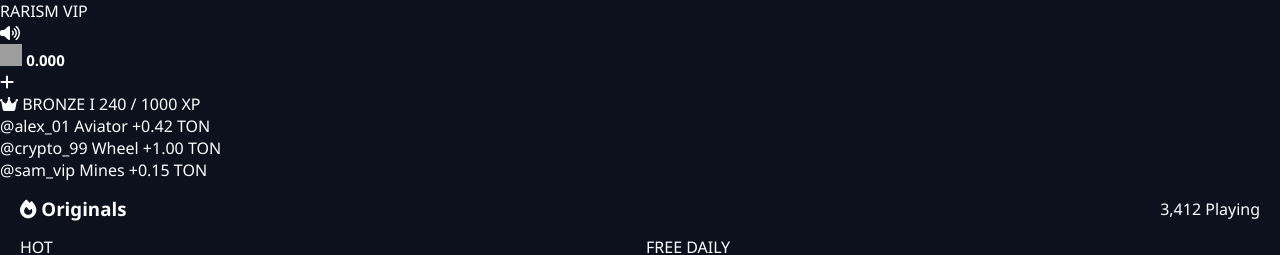
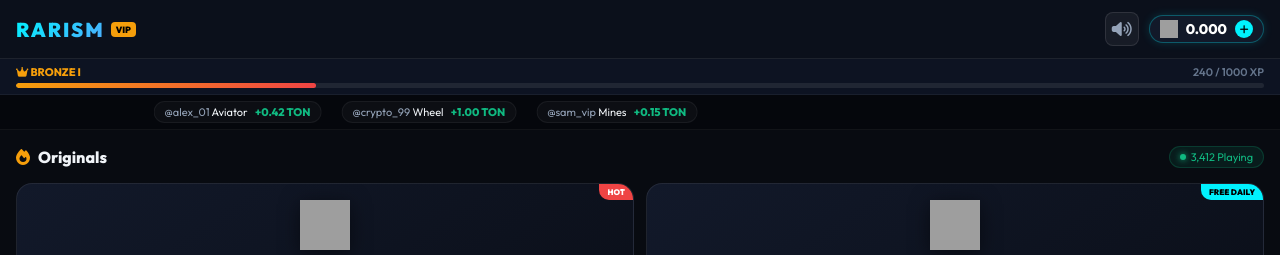
Before and after one commit to sellingat500-web/Game-tgbot, a PHP site: page / in a window 1280 px wide. Shown: the top 255 px of the page. Run offline with PHP 8.4, Linux system fonts and the light colour scheme; some libraries are stand-ins or nearby versions; grey boxes are pictures that could not be loaded.

Commit message:
Update style.css

```diff
--- a/style.css
+++ b/style.css
@@ -1,82 +1,101 @@
-* { margin: 0; padding: 0; box-sizing: border-box; font-family: 'Segoe UI', system-ui, sans-serif; }
-body { background-color: #0d111d; color: #ffffff; padding-bottom: 80px; overflow-x: hidden; }
+@import url('https://fonts.googleapis.com/css2?family=Outfit:wght@400;600;800;900&display=swap');
 
-/* Top Bar */
-.new-top-bar { display: flex; justify-content: space-between; align-items: center; padding: 15px 20px; background: #131929; border-bottom: 1px solid #1f2a44; }
-.logo-text { font-size: 22px; font-weight: 900; letter-spacing: 2px; color: #0088cc; }
-.balance-pill { display: flex; align-items: center; background: #1a233a; border: 1px solid #0088cc; padding: 5px 12px; border-radius: 30px; gap: 8px; cursor: pointer; }
-#user-balance { font-weight: bold; font-size: 15px; color: #ffffff; }
-.ton-icon { width: 22px; height: 22px; }
+* { margin: 0; padding: 0; box-sizing: border-box; font-family: 'Outfit', sans-serif; -webkit-tap-highlight-color: transparent; }
+body { background: #080b11; color: #f1f5f9; padding-bottom: 85px; overflow-x: hidden; }
 
-/* Ticker Bar */
-.live-ticker { background: #080c16; padding: 8px 0; overflow: hidden; white-space: nowrap; border-bottom: 1px solid #1f2a44; font-size: 12px; color: #94a3b8; }
-.ticker-content { display: inline-block; animation: ticker 20s linear infinite; }
-.ticker-content b { color: #10b981; }
+/* Stake Style Glass Header */
+.glass-header { position: sticky; top: 0; z-index: 90; display: flex; justify-content: space-between; align-items: center; padding: 12px 16px; background: rgba(13, 18, 30, 0.8); backdrop-filter: blur(12px); border-bottom: 1px solid rgba(255, 255, 255, 0.08); }
+.logo-box { display: flex; align-items: center; gap: 6px; }
+.logo-glow { font-size: 20px; font-weight: 900; letter-spacing: 2px; background: linear-gradient(135deg, #00f2fe, #4facfe); -webkit-background-clip: text; -webkit-text-fill-color: transparent; }
+.pro-tag { background: #f59e0b; color: #000; font-size: 9px; font-weight: 900; padding: 2px 5px; border-radius: 4px; }
+
+.header-right { display: flex; align-items: center; gap: 10px; }
+.sound-toggle-btn { width: 34px; height: 34px; background: rgba(255, 255, 255, 0.05); border: 1px solid rgba(255, 255, 255, 0.1); border-radius: 8px; display: flex; align-items: center; justify-content: center; color: #94a3b8; cursor: pointer; }
+
+.balance-pill-pro { display: flex; align-items: center; background: #121929; border: 1px solid rgba(0, 242, 254, 0.3); padding: 4px 10px; border-radius: 20px; gap: 8px; cursor: pointer; box-shadow: 0 0 10px rgba(0, 242, 254, 0.15); }
+.ton-icon { width: 18px; height: 18px; }
+#user-balance { font-weight: 800; font-size: 14px; color: #ffffff; }
+.plus-btn { background: #00f2fe; color: #000; width: 18px; height: 18px; border-radius: 50%; display: flex; align-items: center; justify-content: center; font-size: 10px; font-weight: bold; }
+
+/* VIP Level Bar */
+.vip-bar-container { background: #0d1322; padding: 6px 16px; border-bottom: 1px solid rgba(255, 255, 255, 0.05); }
+.vip-info { display: flex; justify-content: space-between; font-size: 11px; margin-bottom: 4px; }
+.vip-badge { color: #f59e0b; font-weight: 800; }
+.vip-xp-text { color: #64748b; font-weight: 600; }
+.xp-progress-track { width: 100%; height: 5px; background: rgba(255, 255, 255, 0.08); border-radius: 10px; overflow: hidden; }
+.xp-progress-fill { height: 100%; background: linear-gradient(90deg, #f59e0b, #ef4444); border-radius: 10px; transition: width 0.3s; }
+
+/* Live Bet Feed */
+.live-bets-bar { background: #05070c; padding: 6px 0; overflow: hidden; border-bottom: 1px solid rgba(255,255,255,0.05); }
+.bets-ticker { display: flex; gap: 20px; animation: ticker 15s linear infinite; white-space: nowrap; font-size: 11px; }
+.bet-item { background: rgba(255,255,255,0.03); padding: 3px 10px; border-radius: 12px; border: 1px solid rgba(255,255,255,0.05); }
+.bet-item .user { color: #94a3b8; }
+.bet-item .win { color: #10b981; font-weight: bold; margin-left: 5px; }
 @keyframes ticker { 0% { transform: translateX(100%); } 100% { transform: translateX(-100%); } }
 
-/* Section Title */
+/* Cards & Layout */
+.page { display: none; padding: 16px; }
+.page.active { display: block; }
 .section-title { display: flex; justify-content: space-between; align-items: center; margin-bottom: 15px; }
-.live-badge { background: rgba(239, 68, 68, 0.2); color: #ef4444; padding: 4px 10px; border-radius: 12px; font-size: 11px; font-weight: bold; border: 1px solid #ef4444; }
+.section-title h3 { font-size: 16px; font-weight: 800; }
+.highlight-icon { color: #f59e0b; margin-right: 5px; }
+.online-pill { font-size: 11px; color: #10b981; background: rgba(16, 185, 129, 0.1); padding: 3px 10px; border-radius: 12px; border: 1px solid rgba(16, 185, 129, 0.2); display: flex; align-items: center; gap: 5px; }
+.green-dot { width: 6px; height: 6px; background: #10b981; border-radius: 50%; box-shadow: 0 0 6px #10b981; }
 
-/* Games Grid */
-.games-container { padding: 15px 20px; }
 .games-grid { display: grid; grid-template-columns: repeat(2, 1fr); gap: 12px; }
-.game-card { background: #151d30; border: 1px solid #1e2942; border-radius: 14px; padding: 15px; text-align: center; position: relative; overflow: hidden; }
-.game-card.full-width { grid-column: span 2; display: flex; align-items: center; justify-content: space-around; }
-.game-img { width: 55px; height: 55px; margin-bottom: 8px; object-fit: contain; }
-.game-title { font-weight: bold; font-size: 14px; color: #f1f5f9; margin-bottom: 6px; }
-.play-tag { font-size: 10px; background: #0088cc; color: white; padding: 3px 8px; border-radius: 6px; font-weight: bold; }
-.game-badge { position: absolute; top: 0; right: 0; background: #f59e0b; color: black; font-size: 9px; font-weight: bold; padding: 2px 8px; border-bottom-left-radius: 8px; }
+.pro-game-card { background: linear-gradient(145deg, #12192a, #0b0f19); border: 1px solid rgba(255, 255, 255, 0.08); border-radius: 16px; padding: 16px; text-align: center; position: relative; overflow: hidden; transition: 0.2s; cursor: pointer; }
+.pro-game-card:active { transform: scale(0.96); }
+.card-media img { width: 50px; height: 50px; filter: drop-shadow(0 4px 10px rgba(0,0,0,0.5)); margin-bottom: 10px; }
+.card-title { font-weight: 800; font-size: 14px; color: #f8fafc; }
+.card-sub { font-size: 10px; color: #64748b; margin-top: 2px; }
+.card-badge { position: absolute; top: 0; right: 0; font-size: 8px; font-weight: 900; padding: 3px 8px; border-bottom-left-radius: 10px; text-transform: uppercase; }
+.card-badge.hot { background: #ef4444; color: #fff; }
+.card-badge.bonus { background: #00f2fe; color: #000; }
+.card-badge.jackpot { background: #f59e0b; color: #000; }
 
-/* Profile Card */
-.profile-card { text-align: center; padding: 20px; background: #151d30; margin: 15px 20px; border-radius: 16px; border: 1px solid #1e2942; }
-#profile-dp { width: 70px; height: 70px; border-radius: 50%; border: 3px solid #0088cc; margin-bottom: 8px; }
-.referral-box { background: #151d30; margin: 0 20px; padding: 20px; border-radius: 16px; border: 1px solid #1e2942; text-align: center; }
-.ref-icon { font-size: 30px; color: #f59e0b; margin-bottom: 5px; }
+/* Glass Cards */
+.glass-card { background: rgba(18, 25, 42, 0.7); backdrop-filter: blur(10px); border: 1px solid rgba(255, 255, 255, 0.08); border-radius: 20px; padding: 20px; margin-bottom: 15px; }
+.profile-card { text-align: center; }
+.avatar-glow-wrapper img { width: 75px; height: 75px; border-radius: 50%; border: 3px solid #00f2fe; box-shadow: 0 0 20px rgba(0, 242, 254, 0.4); margin-bottom: 10px; }
+.user-id-badge { display: inline-block; background: rgba(255,255,255,0.05); padding: 2px 10px; border-radius: 10px; font-size: 12px; color: #94a3b8; margin-top: 4px; }
 
-/* Wallet Section Styles */
-#page-wallet { padding: 20px; }
-.wallet-card { background: linear-gradient(135deg, #1e2942, #111827); padding: 20px; border-radius: 16px; border: 1px solid #0088cc; text-align: center; margin-bottom: 20px; }
-.balance-label { font-size: 12px; color: #94a3b8; text-transform: uppercase; }
-.balance-val { font-size: 32px; color: #ffffff; margin-top: 5px; }
-.balance-val small { font-size: 16px; color: #0088cc; }
+.btn-glow { width: 100%; padding: 14px; border: none; border-radius: 12px; font-weight: 800; font-size: 14px; cursor: pointer; color: white; background: linear-gradient(135deg, #00f2fe, #4facfe); box-shadow: 0 4px 15px rgba(0, 242, 254, 0.3); transition: 0.2s; }
+.btn-glow:active { transform: scale(0.98); }
 
-.wallet-tabs { display: flex; gap: 10px; margin-bottom: 15px; }
-.tab-btn { flex: 1; padding: 12px; background: #151d30; border: 1px solid #1e2942; color: #94a3b8; border-radius: 10px; font-weight: bold; cursor: pointer; }
-.tab-btn.active { background: #0088cc; color: white; border-color: #0088cc; }
+/* Custom Floating Toast */
+#toast-container { position: fixed; top: 20px; left: 50%; transform: translateX(-50%); z-index: 1000; display: flex; flex-direction: column; gap: 8px; width: 90%; max-width: 350px; pointer-events: none; }
+.toast { background: #12192a; color: white; padding: 12px 16px; border-radius: 12px; border: 1px solid rgba(255,255,255,0.1); font-size: 13px; font-weight: 600; display: flex; align-items: center; gap: 10px; box-shadow: 0 10px 25px rgba(0,0,0,0.5); animation: toastIn 0.3s forwards; pointer-events: auto; }
+.toast.success { border-color: #10b981; } .toast.error { border-color: #ef4444; } .toast.info { border-color: #00f2fe; }
+@keyframes toastIn { from { opacity: 0; transform: translateY(-20px); } to { opacity: 1; transform: translateY(0); } }
 
-.wallet-box { background: #151d30; padding: 20px; border-radius: 16px; border: 1px solid #1e2942; text-align: center; }
-.wallet-box input { width: 100%; padding: 12px; margin: 12px 0; border-radius: 8px; border: 1px solid #1e2942; background: #0d111d; color: white; font-size: 15px; outline: none; text-align: center; }
-.info-text { font-size: 12px; color: #f59e0b; margin-top: 5px; }
-.max-text { font-size: 13px; color: #10b981; margin: 8px 0; }
+/* WHEEL PRO STAGE */
+#page-wheel { text-align: center; }
+.wheel-stage { position: relative; width: 310px; height: 310px; margin: 20px auto; }
+.wheel-pointer-pro { position: absolute; top: -12px; left: 50%; transform: translateX(-50%); width: 0; height: 0; border-left: 14px solid transparent; border-right: 14px solid transparent; border-top: 24px solid #ef4444; z-index: 30; filter: drop-shadow(0 2px 6px #ef4444); }
+.wheel-center-cap { position: absolute; top: 50%; left: 50%; transform: translate(-50%, -50%); width: 55px; height: 55px; background: #080b11; border-radius: 50%; border: 3px solid #00f2fe; z-index: 20; display: flex; align-items: center; justify-content: center; box-shadow: 0 0 15px rgba(0, 242, 254, 0.5); }
+.wheel-center-cap img { width: 28px; height: 28px; }
 
-.btn { width: 100%; padding: 12px; border: none; border-radius: 10px; font-weight: bold; cursor: pointer; color: white; font-size: 14px; }
-.deposit-btn { background: #10b981; } .withdraw-btn { background: #ef4444; } .refer-btn { background: #0088cc; } .claim-btn { background: #10b981; }
+.wheel-board { width: 100%; height: 100%; border-radius: 50%; position: relative; overflow: hidden; border: 6px solid #12192a; box-shadow: 0 0 30px rgba(0, 242, 254, 0.2); transition: transform 4s cubic-bezier(0.15, 0.9, 0.2, 1); }
+.wheel-slice-text { position: absolute; top: 50%; left: 50%; width: 100px; height: 30px; margin-top: -15px; margin-left: -50px; transform-origin: center center; text-align: center; font-weight: 800; font-size: 13px; color: #ffffff; text-shadow: 0 2px 4px rgba(0,0,0,0.9); pointer-events: none; }
 
-/* WHEEL CSS */
-#page-wheel { text-align: center; padding: 15px; }
-.spin-counter-badge { display: inline-block; background: #1e2942; padding: 6px 14px; border-radius: 20px; font-size: 12px; color: #f59e0b; border: 1px solid #f59e0b; margin-bottom: 20px; }
-.wheel-container { position: relative; width: 310px; height: 310px; margin: 0 auto 25px; border-radius: 50%; border: 6px solid #1e2942; box-shadow: 0 0 25px rgba(0, 136, 204, 0.3); }
-.wheel-pointer { position: absolute; top: -14px; left: 50%; transform: translateX(-50%); width: 0; height: 0; border-left: 12px solid transparent; border-right: 12px solid transparent; border-top: 22px solid #ef4444; z-index: 20; }
-.wheel-center-cap { position: absolute; top: 50%; left: 50%; transform: translate(-50%, -50%); width: 50px; height: 50px; background: #131929; border-radius: 50%; border: 3px solid #0088cc; z-index: 10; display: flex; align-items: center; justify-content: center; }
-.wheel-center-cap img { width: 26px; height: 26px; }
-.wheel-board { width: 100%; height: 100%; border-radius: 50%; position: relative; overflow: hidden; transition: transform 4s cubic-bezier(0.15, 0.9, 0.2, 1); }
-.wheel-slice-text { position: absolute; top: 50%; left: 50%; width: 100px; height: 30px; margin-top: -15px; margin-left: -50px; transform-origin: center center; text-align: center; font-weight: 800; font-size: 13px; color: #ffffff; text-shadow: 0 1px 3px rgba(0,0,0,0.8); pointer-events: none; }
-.spin-btn { background: linear-gradient(135deg, #f59e0b, #d97706); width: 85%; padding: 15px; font-size: 18px; box-shadow: 0 4px 15px rgba(245, 158, 11, 0.4); }
+.btn-spin-glow { background: linear-gradient(135deg, #f59e0b, #ef4444); width: 85%; padding: 16px; border-radius: 14px; border: none; font-weight: 900; font-size: 18px; color: white; letter-spacing: 1px; box-shadow: 0 0 20px rgba(245, 158, 11, 0.4); cursor: pointer; }
 
-/* History List */
-#page-history { padding: 20px; }
-.history-item { display: flex; justify-content: space-between; background: #151d30; padding: 14px; margin-bottom: 10px; border-radius: 10px; border: 1px solid #1e2942; }
-.hist-win { color: #10b981; font-weight: bold; } .hist-loss { color: #ef4444; font-weight: bold; }
+/* Cashier */
+.wallet-hero { text-align: center; background: linear-gradient(135deg, rgba(0,242,254,0.1), rgba(18,25,42,0.8)); border-color: rgba(0,242,254,0.3); }
+.wallet-tab-selector { display: flex; gap: 10px; margin-bottom: 15px; }
+.w-tab { flex: 1; padding: 12px; background: #12192a; border: 1px solid rgba(255,255,255,0.08); color: #64748b; border-radius: 12px; font-weight: 800; cursor: pointer; }
+.w-tab.active { background: linear-gradient(135deg, #00f2fe, #4facfe); color: #000; border: none; }
+.cashier-box input { width: 100%; padding: 14px; background: #080b11; border: 1px solid rgba(255,255,255,0.1); border-radius: 10px; color: white; margin: 10px 0; outline: none; font-size: 15px; text-align: center; }
 
-/* Modal */
-.modal-overlay { position: fixed; top: 0; left: 0; width: 100%; height: 100%; background: rgba(0,0,0,0.85); display: flex; justify-content: center; align-items: center; z-index: 1000; }
-.win-card { background: #151d30; border: 2px solid #f59e0b; border-radius: 20px; padding: 30px 20px; text-align: center; width: 80%; max-width: 320px; }
-.win-icon { width: 60px; height: 60px; margin-bottom: 10px; }
+/* Win Modal */
+.modal-overlay { position: fixed; top: 0; left: 0; width: 100%; height: 100%; background: rgba(0,0,0,0.85); backdrop-filter: blur(8px); display: flex; justify-content: center; align-items: center; z-index: 200; }
+.win-card-pro { background: #12192a; border: 2px solid #f59e0b; border-radius: 24px; padding: 30px; text-align: center; width: 85%; max-width: 320px; box-shadow: 0 0 40px rgba(245, 158, 11, 0.4); }
+.win-icon-bounce { width: 70px; height: 70px; animation: bounce 1s infinite alternate; }
+@keyframes bounce { from { transform: translateY(0); } to { transform: translateY(-10px); } }
 
-/* Bottom Navigation (5 Nav Items) */
-.bottom-nav { position: fixed; bottom: 0; left: 0; width: 100%; height: 65px; background: #080c16; display: flex; justify-content: space-around; align-items: center; border-top: 1px solid #1e2942; z-index: 100; }
-.nav-item { display: flex; flex-direction: column; align-items: center; color: #64748b; font-size: 10px; cursor: pointer; width: 20%; }
-.nav-item i { font-size: 18px; margin-bottom: 3px; }
-.nav-item.active { color: #0088cc; }
-.nav-center .center-btn { background: #0088cc; color: white; padding: 10px 18px; border-radius: 20px; display: flex; flex-direction: column; align-items: center; transform: translateY(-8px); box-shadow: 0 4px 12px rgba(0, 136, 204, 0.4); }
+/* Bottom Navigation */
+.pro-bottom-nav { position: fixed; bottom: 0; left: 0; width: 100%; height: 68px; background: rgba(8, 11, 17, 0.9); backdrop-filter: blur(15px); border-top: 1px solid rgba(255, 255, 255, 0.08); display: flex; justify-content: space-around; align-items: center; z-index: 100; }
+.nav-tab { display: flex; flex-direction: column; align-items: center; color: #64748b; font-size: 10px; font-weight: 700; cursor: pointer; width: 20%; }
+.nav-tab i { font-size: 18px; margin-bottom: 4px; }
+.nav-tab.active { color: #00f2fe; }
+.nav-main .main-btn-glow { background: linear-gradient(135deg, #00f2fe, #4facfe); color: #000; width: 48px; height: 48px; border-radius: 50%; display: flex; align-items: center; justify-content: center; font-size: 20px; transform: translateY(-12px); box-shadow: 0 0 15px rgba(0, 242, 254, 0.5); }
```
